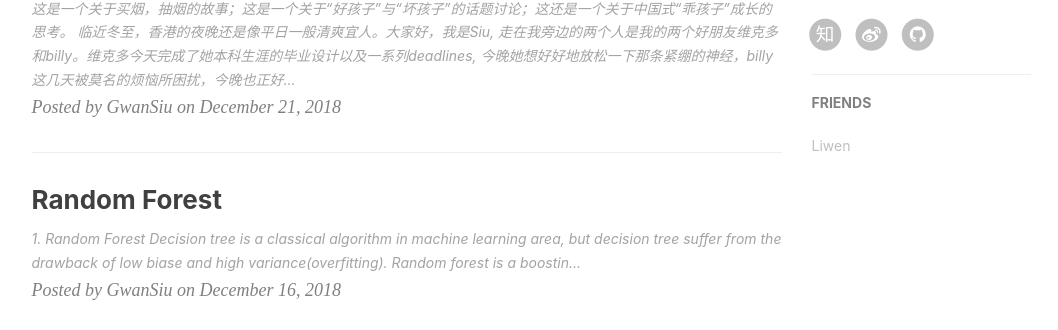
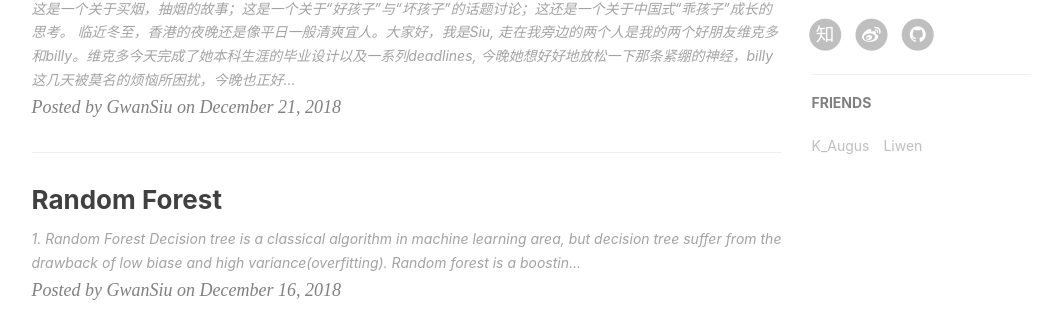
Before and after one commit to Gwan-Siu/gwansiu.github.io, a Jekyll site: the page built from index.html, in a window 1280 px wide and 900 px high, scrolled down 941 px. Shown: the part 123-453 px from the top of the window, without its empty margins (136-1194 px from the left). Built offline with Jekyll 4.4.1, drawn with Linux system fonts in a browser that asks for light colours; nearby versions of some CDN libraries; formulas are drawn with MathJax 3; the list of posts is cut into pages by our own code; comment, search, counter and statistics services are not loaded.

Commit message:
modification
Modifications

```diff
--- a/_config.yml
+++ b/_config.yml
@@ -95,8 +95,10 @@ friends: [
     #     href: "http://su.gallery/"
     # },{
         title: "K_Augus",
-        href: "https://jiqiujia.github.io/",
-        title: "Liwen",
-        href: "https://liwen.site/"
-    }
+        href: "https://jiqiujia.github.io/"
+    },
+    {
+    title: "Liwen",
+    href: "https://liwen.site/"
+}
     ]
```
